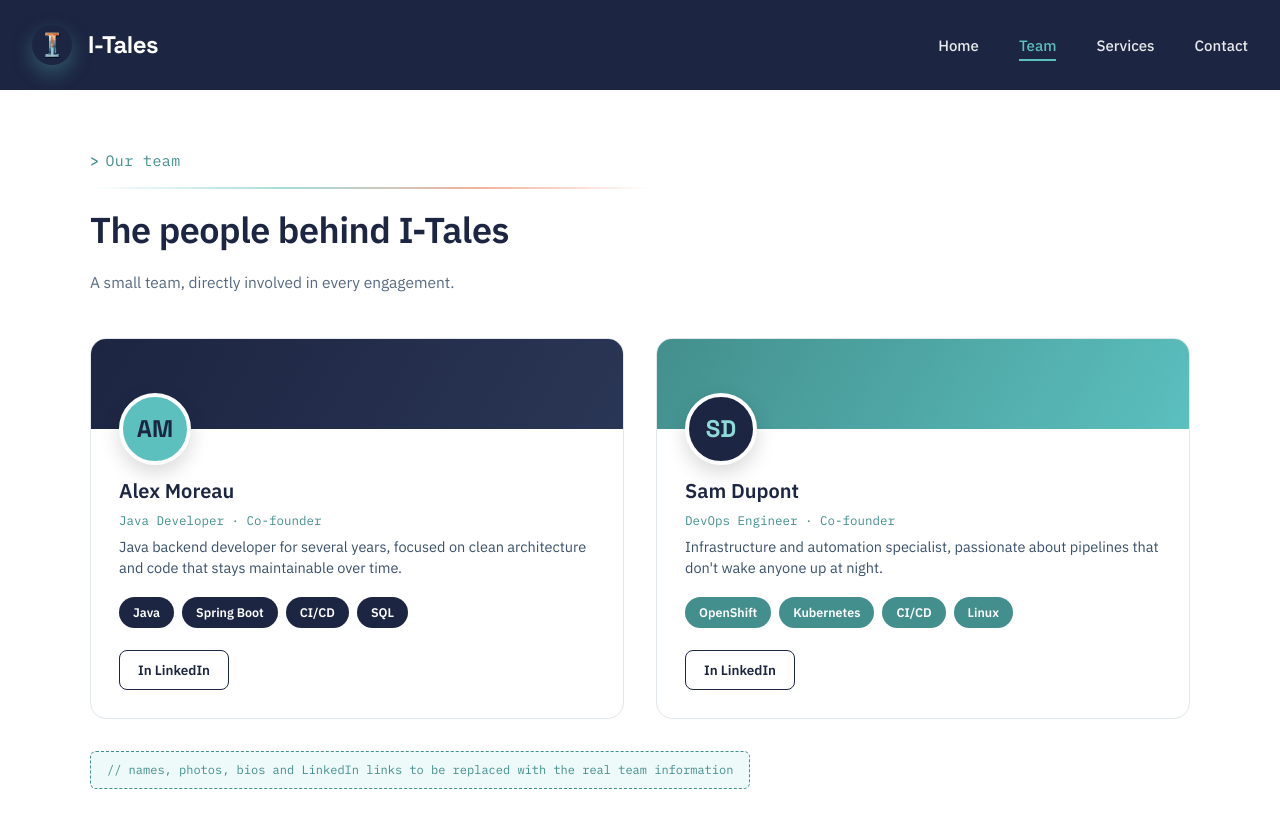
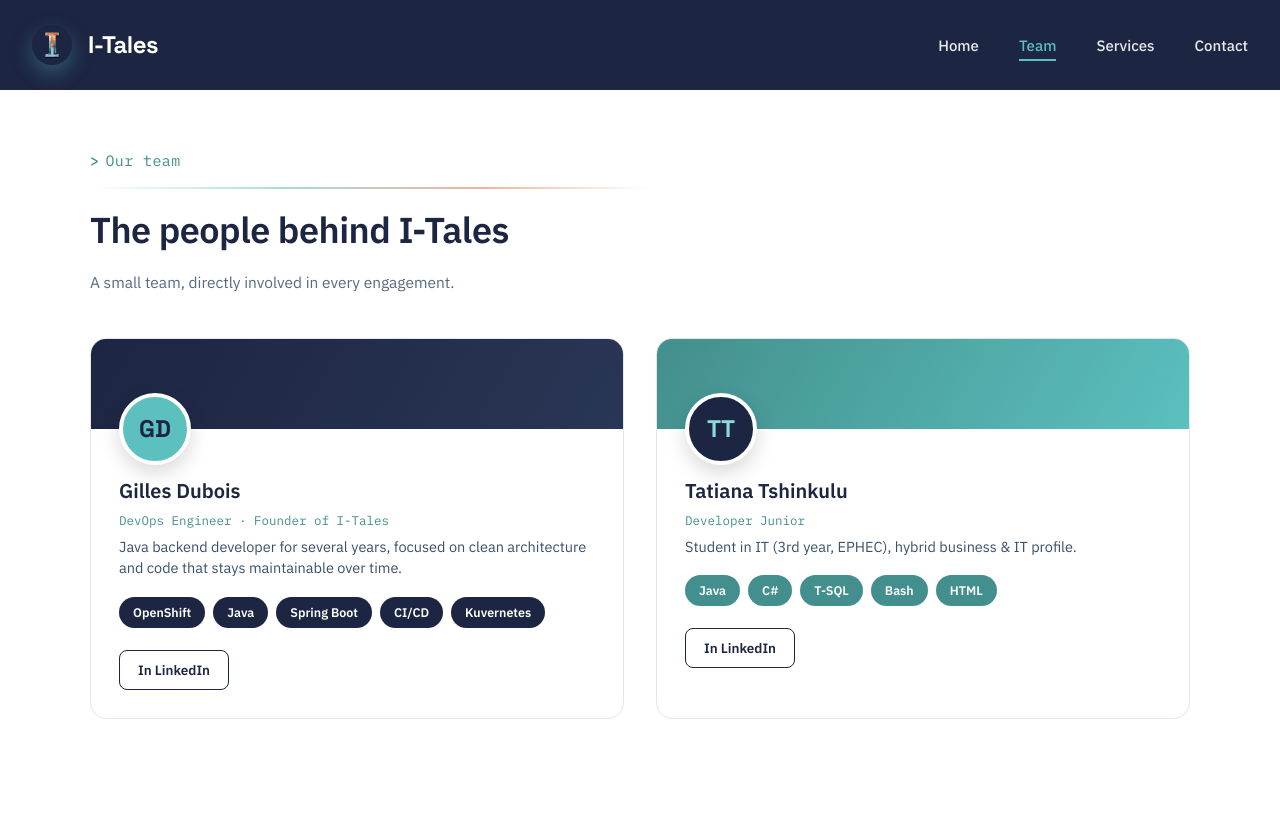
Before and after one commit to gdubois-itales/i-tales-website, a Next.js app: page /team in a window 1280 px wide. Shown: the top 828 px of the page. Built offline with nearby package versions, Linux system fonts and the light colour scheme.

Commit message:
feat: add real team member information

```diff
--- a/components/sections/TeamSection.tsx
+++ b/components/sections/TeamSection.tsx
@@ -2,20 +2,20 @@ import TeamCard from "@/components/ui/TeamCard";
 
 const teamMembers = [
     {
-        initials: "AM",
-        name: "Alex Moreau",
-        role: "Java Developer · Co-founder",
+        initials: "GD",
+        name: "Gilles Dubois",
+        role: "DevOps Engineer · Founder of I-Tales",
         bio: "Java backend developer for several years, focused on clean architecture and code that stays maintainable over time.",
-        skills: ["Java", "Spring Boot", "CI/CD", "SQL"],
-        linkedin: "#",
+        skills: ["OpenShift", "Java", "Spring Boot", "CI/CD", "Kuvernetes"],
+        linkedin: "https://www.linkedin.com/in/gilles-devops/",
     },
     {
-        initials: "SD",
-        name: "Sam Dupont",
-        role: "DevOps Engineer · Co-founder",
-        bio: "Infrastructure and automation specialist, passionate about pipelines that don't wake anyone up at night.",
-        skills: ["OpenShift", "Kubernetes", "CI/CD", "Linux"],
-        linkedin: "#",
+        initials: "TT",
+        name: "Tatiana Tshinkulu",
+        role: "Developer Junior",
+        bio: "Student in IT (3rd year, EPHEC), hybrid business & IT profile.",
+        skills: ["Java", "C#", "T-SQL", "Bash", "HTML"],
+        linkedin: "https://www.linkedin.com/in/tatiana-tshinkulu/",
     },
 ];
 
@@ -43,10 +43,6 @@ export default function TeamSection() {
                         />
                     ))}
                 </div>
-
-                <div className="mt-8 inline-block rounded-md border border-dashed border-teal-dark bg-teal/10 px-4 py-2.5 font-mono text-xs text-teal-dark">
-                    {"// names, photos, bios and LinkedIn links to be replaced with the real team information"}
-                </div>
             </div>
         </section>
     );
```
